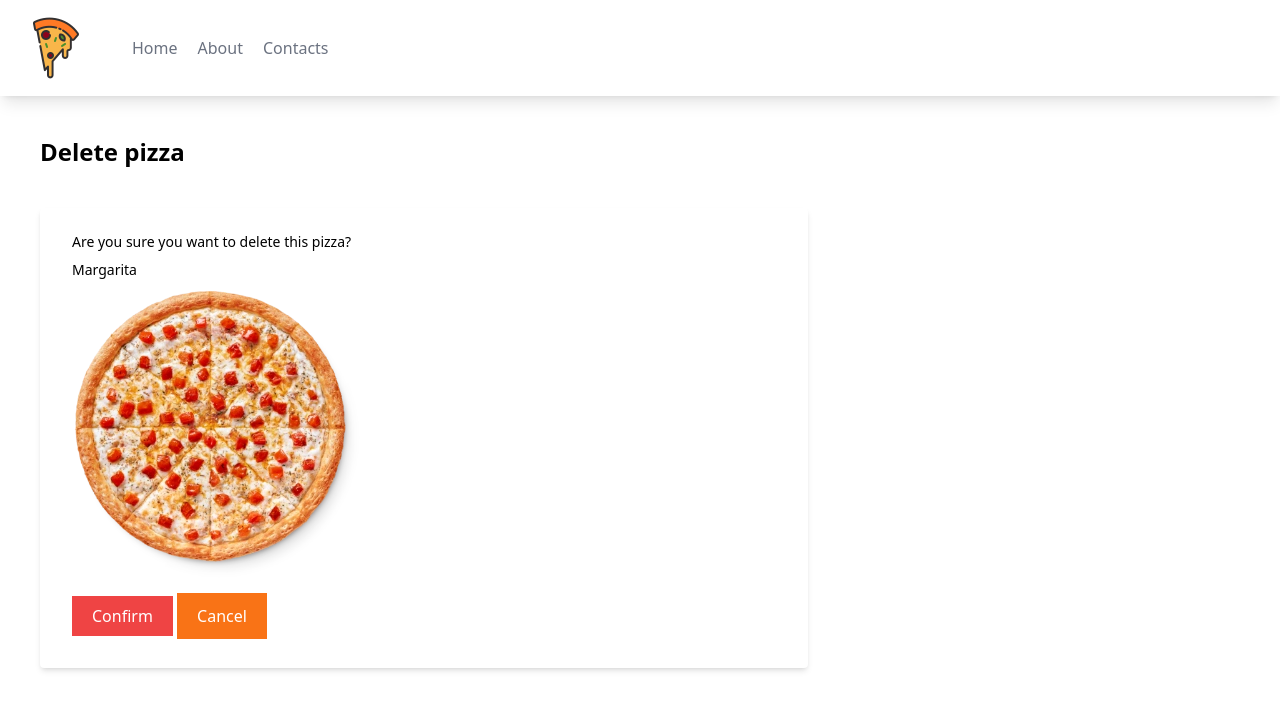
After one commit to pupajupa/pizzax_django, a Django app: page /myapp/deletepizzaitem/2/ in a window 1280 px wide. The commit adds this page. Shown: the top 710 px of the page. Run offline with Django 5.2, Linux system fonts and the light colour scheme; data comes from the database, SQL or seed files in the repository; both versions use the stored data as it was after the commit.

Commit message:
UPDATE_AND_DELETE_TEMPLATES_ADD

```diff
--- a/mysite/myapp/static/myapp/styles.css
+++ b/mysite/myapp/static/myapp/styles.css
@@ -585,6 +585,10 @@ video {
   margin-top: 1.25rem;
 }
 
+.mt-\[50px\] {
+  margin-top: 50px;
+}
+
 .block {
   display: block;
 }
@@ -601,6 +605,10 @@ video {
   height: 4rem;
 }
 
+.h-20 {
+  height: 5rem;
+}
+
 .w-1\/3 {
   width: 33.333333%;
 }
@@ -613,8 +621,16 @@ video {
   width: 4rem;
 }
 
+.w-20 {
+  width: 5rem;
+}
+
 .w-3\/4 {
   width: 75%;
+}
+
+.w-3\/5 {
+  width: 60%;
 }
 
 .w-full {
@@ -680,6 +696,16 @@ video {
   background-color: rgb(22 163 74 / var(--tw-bg-opacity));
 }
 
+.bg-orange-500 {
+  --tw-bg-opacity: 1;
+  background-color: rgb(249 115 22 / var(--tw-bg-opacity));
+}
+
+.bg-red-500 {
+  --tw-bg-opacity: 1;
+  background-color: rgb(239 68 68 / var(--tw-bg-opacity));
+}
+
 .bg-white {
   --tw-bg-opacity: 1;
   background-color: rgb(255 255 255 / var(--tw-bg-opacity));
@@ -708,6 +734,11 @@ video {
   padding-right: 1rem;
 }
 
+.px-5 {
+  padding-left: 1.25rem;
+  padding-right: 1.25rem;
+}
+
 .px-6 {
   padding-left: 1.5rem;
   padding-right: 1.5rem;
@@ -723,6 +754,11 @@ video {
   padding-bottom: 0.5rem;
 }
 
+.py-3 {
+  padding-top: 0.75rem;
+  padding-bottom: 0.75rem;
+}
+
 .py-4 {
   padding-top: 1rem;
   padding-bottom: 1rem;
@@ -733,8 +769,20 @@ video {
   padding-bottom: 2rem;
 }
 
+.pb-8 {
+  padding-bottom: 2rem;
+}
+
+.pt-6 {
+  padding-top: 1.5rem;
+}
+
 .text-center {
   text-align: center;
+}
+
+.font-sans {
+  font-family: ui-sans-serif, system-ui, sans-serif, "Apple Color Emoji", "Segoe UI Emoji", "Segoe UI Symbol", "Noto Color Emoji";
 }
 
 .text-2xl {
@@ -750,6 +798,11 @@ video {
 .text-base {
   font-size: 1rem;
   line-height: 1.5rem;
+}
+
+.text-sm {
+  font-size: 0.875rem;
+  line-height: 1.25rem;
 }
 
 .text-xl {
--- /dev/null
+++ b/mysite/myapp/templates/myapp/delete_pizza_item.html
@@ -0,0 +1,17 @@
+{% extends "myapp/index.html" %}
+
+{% block content %}
+
+<h1 class="text-2xl m-10 font-bold">Delete pizza</h1>
+<form class="bg-white shadow-md m-10 w-3/5 rounded px-8 pt-6 pb-8 mb-4" method="post">
+  {% csrf_token %}
+  <div class="mb-4">
+    <label class="block text-gray text-sm font-sans mb-2"> Are you sure you want to delete this pizza?</label>
+    <label class="block text-gray text-sm font-sans mb-2">{{item.name}}</label>
+    <img class="w-70 h-70" src="{{item.image.url}}" alt="" srcset="">
+  </div>
+  <input class="bg-red-500 text-white px-5 py-2" type="submit" value="Confirm">
+  <a class="button bg-orange-500 text-white px-5 py-3" href="{% url 'myapp:pizzas_list' %}">Cancel</a>
+</form>
+
+{% endblock content %}
--- a/mysite/myapp/templates/myapp/detail_pizza.html
+++ b/mysite/myapp/templates/myapp/detail_pizza.html
@@ -8,6 +8,12 @@
     <p class="mt-5">{{item.name}}</p>
     <p class="mt-5 text-green-500">$ {{item.price | intcomma}}</p>
     <p class="mt-5 text-gray-600">{{item.description}}</p>
+    <button class="bg-orange-500 text-white mt-[50px]">
+      <a href="{% url 'myapp:update_pizza_item' item.id %}">Update item</a>
+    </button>
+    <button class="bg-red-500 text-white mt-[50px]">
+      <a href="{% url 'myapp:delete_pizza_item' item.id %}">Delete item</a>
+    </button>
   </div>
 </div>
 {% endblock content %}
--- a/mysite/myapp/urls.py
+++ b/mysite/myapp/urls.py
@@ -3,8 +3,9 @@ from myapp import views
 app_name = "myapp"
 
 urlpatterns = [
-    path("",views.pizzas_list),
+    path("",views.pizzas_list,name="pizzas_list"),
     path("<int:my_id>/",views.pizzas_list_item,name="detail_pizza"),
     path("addpizza/",views.add_pizza,name="add_pizza"),
     path("updatepizzaitem/<int:my_id>/",views.update_pizza_item,name="update_pizza_item"),
+    path("deletepizzaitem/<int:my_id>/",views.delete_pizza_item,name="delete_pizza_item"),
 ]
--- a/mysite/myapp/views.py
+++ b/mysite/myapp/views.py
@@ -1,4 +1,4 @@
-from django.shortcuts import render
+from django.shortcuts import render,redirect
 
 from .models import Pizza
 
@@ -28,4 +28,25 @@ def add_pizza(request):
     return render(request,"myapp/add_pizza.html")
 
 def update_pizza_item(request,my_id):
-    return render(request,"myapp/update_pizza_item.html")
+    item = Pizza.objects.get(id=my_id)
+    if request.method=="POST":
+        item.name = request.POST.get("name")
+        item.price = request.POST.get("price")
+        item.description = request.POST.get("description")
+        item.image =request.FILES.get("upload",item.image)
+        item.save()
+        return redirect("/myapp/")
+    context = {
+        'item':item
+    }
+    return render(request,"myapp/update_pizza_item.html",context)
+
+def delete_pizza_item(request,my_id):
+    item = Pizza.objects.get(id=my_id)
+    if request.method=="POST":
+        item.delete()
+        return redirect("/myapp/")
+    context = {
+        'item':item
+    }
+    return render(request,"myapp/delete_pizza_item.html",context)
```
Also changed, not shown: mysite/myapp/templates/myapp/update_pizza_item.html (+9 -8 lines), mysite/db.sqlite3, mysite/media/images/Carbonare.webp (added). Lines whose indentation alone changed are shown as unchanged.
